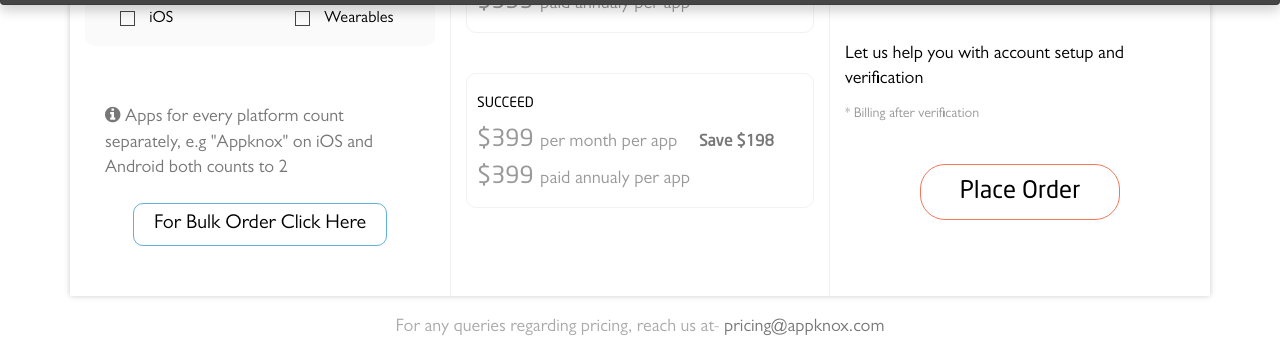
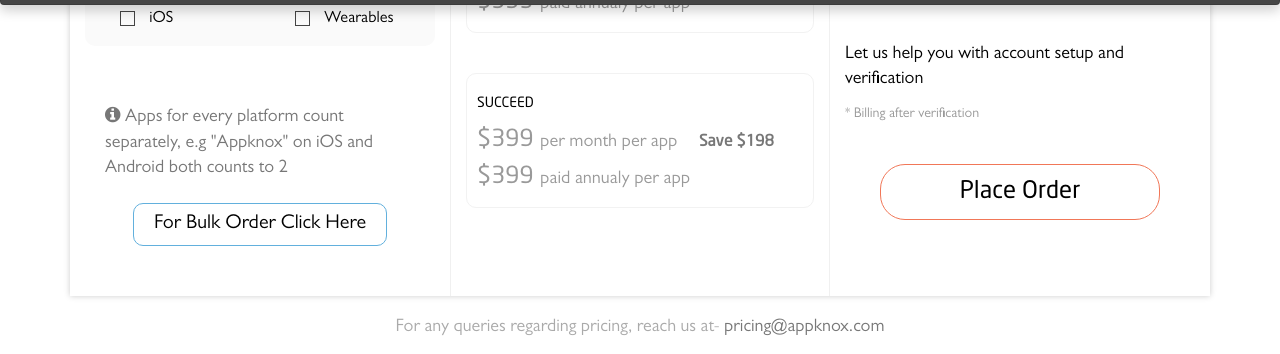
Before and after one commit to appknox/website, a Jekyll site: the page built from pricing.html, in a window 1280 px wide and 1400 px high, scrolled down 725 px. Shown: the part 96-450 px from the top of the window. Built offline with Jekyll 4.4.1, drawn with Linux system fonts in a browser that asks for light colours; nearby versions of some CDN libraries; a script that is not in the unit is left out; comment, search, counter and statistics services are not loaded.

Commit message:
Pricing button pointer

```diff
--- a/css/main.css
+++ b/css/main.css
@@ -918,14 +918,15 @@
 .red-border-button{
   border:1px solid #f17758;
   padding:10px 20px;
-  width:80%;
-  max-width:200px;
+  width:90%;
+  max-width:280px;
   display: inline-block;
   margin:30px auto;
   border-radius: 25px;
   font-size: 1.2em;
   font-family: neosans;
   transition: all 0.3s ease-out;
+  cursor: pointer;
 }
 
 .red-border-button:hover{
```
